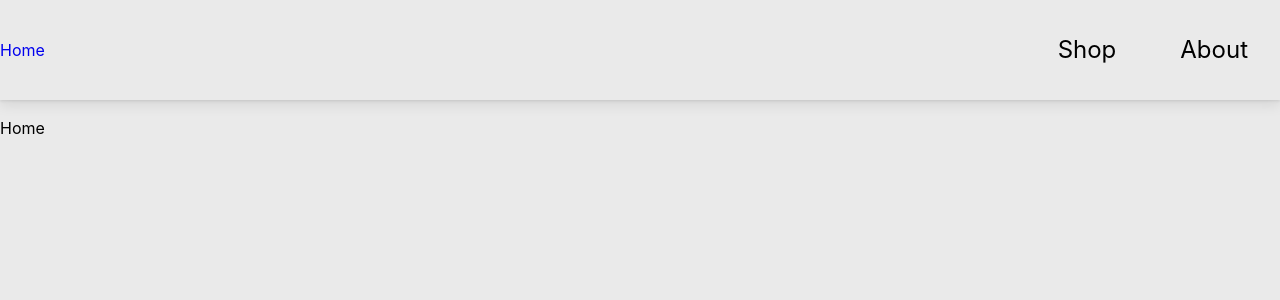
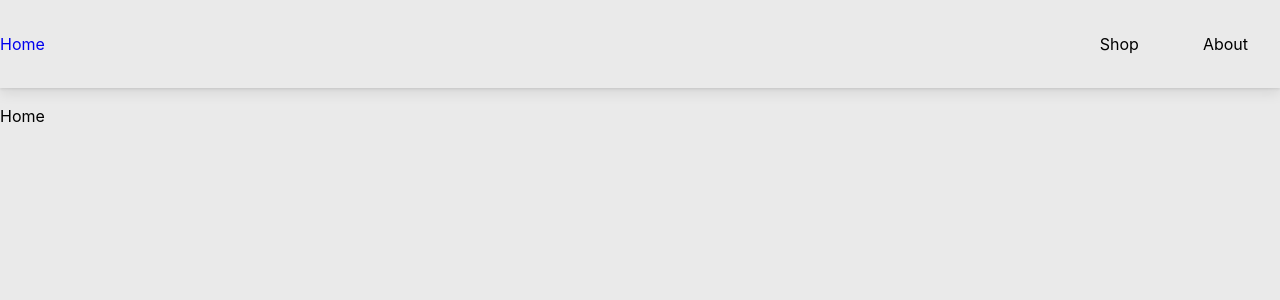
Before and after one commit to Diaa-E/shopping-cart, a React (Vite) app: page / in a window 1280 px wide. Shown: the top 300 px of the page. Built offline with nearby package versions, Linux system fonts and the light colour scheme.

Commit message:
Reduce font sizes

```diff
--- a/src/styles/NavBar.module.css
+++ b/src/styles/NavBar.module.css
@@ -3,7 +3,7 @@
 }
 
 .nav-item{
-    font-size: 1.5rem;
+    font-size: 1rem;
     color: var(--text);
     cursor: pointer;
     padding: 2rem;
--- a/src/styles/RegularButton.module.css
+++ b/src/styles/RegularButton.module.css
@@ -1,7 +1,7 @@
 .button{
-    font-size: 1.3rem;
+    font-size: 1rem;
     font-weight: bold;
-    padding: 1rem;
+    padding: .5rem;
     border-radius: 5rem;
     cursor: pointer;
 }
```
